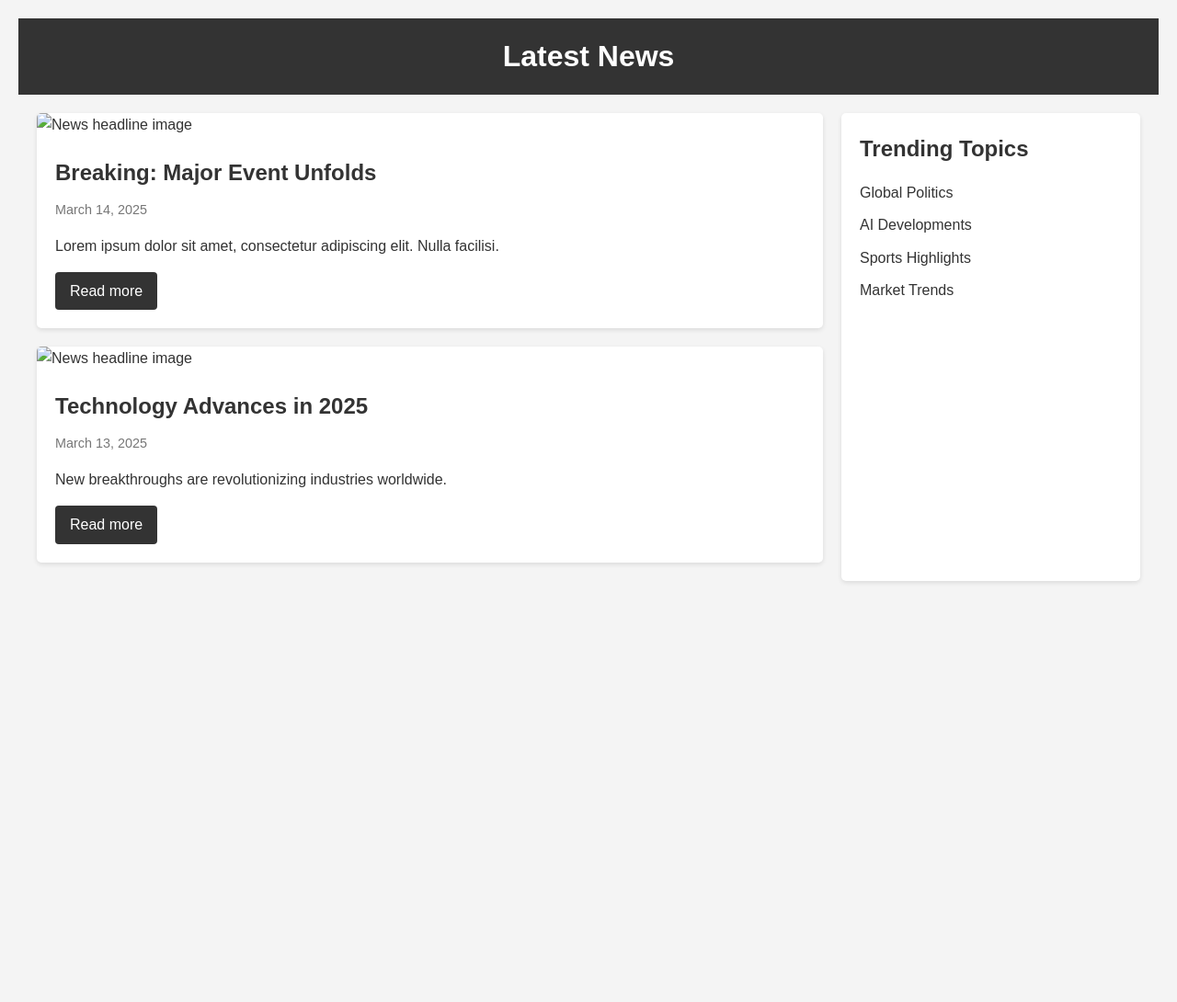
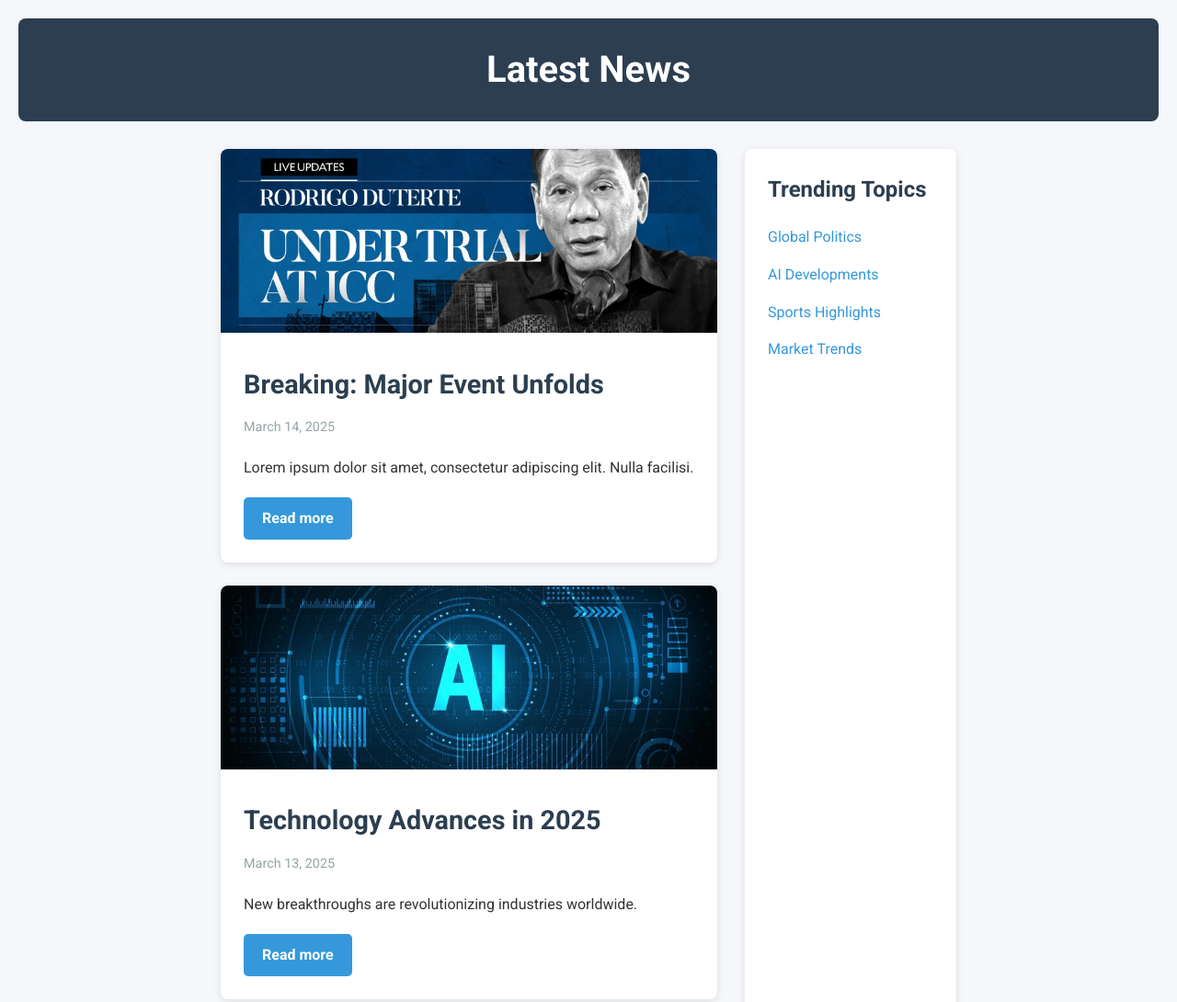
Before and after one commit to debnoceda/CMSC126-Exam, a plain HTML site: page Item1/item1-newsfeed.html in a window 1280 px wide. Shown: the top 1090 px of the page at 92% size. Before the commit the page ends 800 px from the top, so only its background shows below. Drawn offline with Linux system fonts and the light colour scheme.

Commit message:
Add necessary instructions for CSS for Item 1

```diff
--- a/Item1/item1-newsfeed.html
+++ b/Item1/item1-newsfeed.html
@@ -4,7 +4,8 @@
         <meta charset="UTF-8" />
         <meta name="viewport" content="width=device-width, initial-scale=1.0" />
         <title>Newsfeed</title>
-        <link rel="stylesheet" href="style/style.css" />
+        <link href="https://fonts.googleapis.com/css2?family=Roboto:wght@400;700&display=swap" rel="stylesheet">
+        <link rel="stylesheet" href="styles.css" />
     </head>
     <body>
         <header>
@@ -38,6 +39,7 @@
                         <a href="#">Read more</a>
                     </div>
                 </article>
+
             </section>
 
             <aside class="sidebar">
--- a/Item1/style/style.css
+++ /dev/null
@@ -1,121 +0,0 @@
-/* Basic reset */
-* {
-    margin: 0;
-    padding: 0;
-    box-sizing: border-box;
-}
-
-body {
-    font-family: Arial, sans-serif;
-    line-height: 1.6;
-    color: #333;
-    background-color: #f4f4f4;
-    padding: 20px;
-}
-
-header {
-    background-color: #333;
-    color: #fff;
-    text-align: center;
-    padding: 1rem;
-    margin-bottom: 20px;
-}
-
-.news-container {
-    max-width: 1200px;
-    margin: 0 auto;
-    display: flex;
-    gap: 20px;
-}
-
-.newsfeed {
-    flex: 3;
-}
-
-.sidebar {
-    flex: 1;
-    background: #fff;
-    padding: 20px;
-    border-radius: 5px;
-    box-shadow: 0 2px 5px rgba(0,0,0,0.1);
-}
-
-.news-card {
-    background: #fff;
-    margin-bottom: 20px;
-    border-radius: 5px;
-    overflow: hidden;
-    box-shadow: 0 2px 5px rgba(0,0,0,0.1);
-}
-
-.news-card img {
-    width: 100%;
-    height: 200px;
-    object-fit: cover;
-}
-
-.news-content {
-    padding: 20px;
-}
-
-.news-content h2 {
-    margin-bottom: 10px;
-    color: #333;
-}
-
-.date {
-    color: #777;
-    margin-bottom: 10px;
-    font-size: 0.9rem;
-}
-
-.news-content p {
-    margin-bottom: 15px;
-}
-
-.news-content a {
-    display: inline-block;
-    background: #333;
-    color: #fff;
-    padding: 8px 16px;
-    text-decoration: none;
-    border-radius: 4px;
-}
-
-.news-content a:hover {
-    background: #555;
-}
-
-.sidebar h2 {
-    margin-bottom: 15px;
-}
-
-.sidebar ul {
-    list-style: none;
-}
-
-.sidebar li {
-    margin-bottom: 10px;
-}
-
-.sidebar a {
-    color: #333;
-    text-decoration: none;
-}
-
-.sidebar a:hover {
-    color: #555;
-    text-decoration: underline;
-}
-
-/* Responsive layout */
-@media (max-width: 768px) {
-    .news-container {
-        flex-direction: column;
-    }
-
-    .sidebar {
-        order: -1;
-        margin-bottom: 20px;
-    }
-}
--- /dev/null
+++ b/Item1/styles.css
@@ -0,0 +1,154 @@
+/* Basic reset */
+* {
+    margin: 0;
+    padding: 0;
+    box-sizing: border-box;
+}
+
+body {
+    font-family: 'Roboto', sans-serif;
+    line-height: 1.6;
+    color: #333;
+    background-color: #f5f7fa;
+    padding: 20px;
+}
+
+header {
+    background-color: #2c3e50;
+    color: #fff;
+    text-align: center;
+    padding: 1.5rem;
+    margin-bottom: 30px;
+    border-radius: 8px;
+}
+
+header h1 {
+    font-family: 'Roboto', sans-serif;
+    font-size: 2.5rem;
+    font-weight: 700;
+}
+
+.news-container {
+    max-width: 800px;
+    margin: 0 auto;
+    display: flex;
+    gap: 30px;
+}
+
+.newsfeed {
+    flex: 3;
+}
+
+.sidebar {
+    flex: 1;
+    background: #fff;
+    padding: 25px;
+    border-radius: 8px;
+    box-shadow: 0 2px 8px rgba(0,0,0,0.1);
+}
+
+.news-card {
+    background: #fff;
+    margin-bottom: 25px;
+    border-radius: 8px;
+    overflow: hidden;
+    box-shadow: 0 2px 8px rgba(0,0,0,0.1);
+    transition: box-shadow 0.3s ease, transform 0.2s ease;
+}
+
+.news-card:hover {
+    box-shadow: 0 5px 15px rgba(0,0,0,0.2);
+    transform: translateY(-3px);
+}
+
+.news-card img {
+    width: 100%;
+    height: 200px;
+    object-fit: cover;
+}
+
+.news-content {
+    padding: 25px;
+}
+
+.news-content h2 {
+    margin-bottom: 12px;
+    color: #2c3e50;
+    font-family: 'Roboto', sans-serif;
+    font-size: 1.8rem;
+    font-weight: 700;
+}
+
+.date {
+    color: #95a5a6;
+    margin-bottom: 12px;
+    font-size: 0.9rem;
+}
+
+.news-content p {
+    margin-bottom: 20px;
+}
+
+.news-content a {
+    display: inline-block;
+    background: #3498db;
+    color: #fff;
+    padding: 10px 20px;
+    text-decoration: none;
+    border-radius: 5px;
+    font-weight: 700;
+    transition: background-color 0.3s ease, transform 0.2s ease;
+}
+
+.news-content a:hover {
+    background: #2980b9;
+    transform: translateY(-2px);
+}
+
+.sidebar h2 {
+    font-family: 'Roboto', sans-serif;
+    margin-bottom: 20px;
+    color: #2c3e50;
+    font-size: 1.5rem;
+    font-weight: 700;
+}
+
+.sidebar ul {
+    list-style: none;
+}
+
+.sidebar li {
+    margin-bottom: 15px;
+}
+
+.sidebar a {
+    color: #3498db;
+    text-decoration: none;
+    transition: color 0.3s ease;
+    font-weight: 500;
+}
+
+.sidebar a:hover {
+    color: #2980b9;
+    text-decoration: underline;
+}
+
+/* Responsive layout */
+@media (max-width: 600px) {
+    .news-container {
+        flex-direction: column;
+    }
+
+    .sidebar {
+        order: 2;
+        margin-bottom: 25px;
+    }
+
+    header h1 {
+        font-size: 2rem;
+    }
+
+    .news-content h2 {
+        font-size: 1.5rem;
+    }
+}
```
Also changed, not shown: Item1/news1.jpg (added), Item1/news2.jpg (added), 2 other files.
